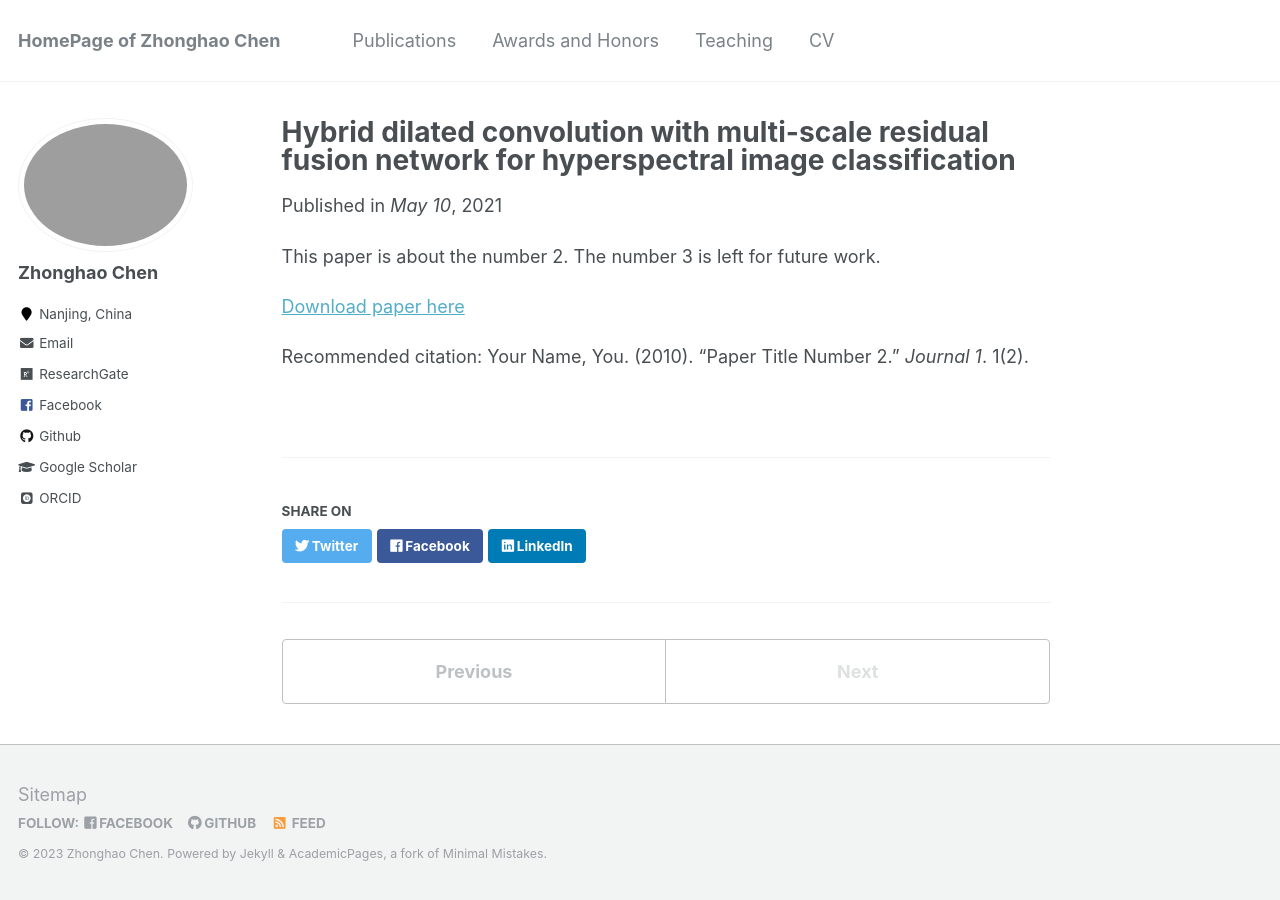
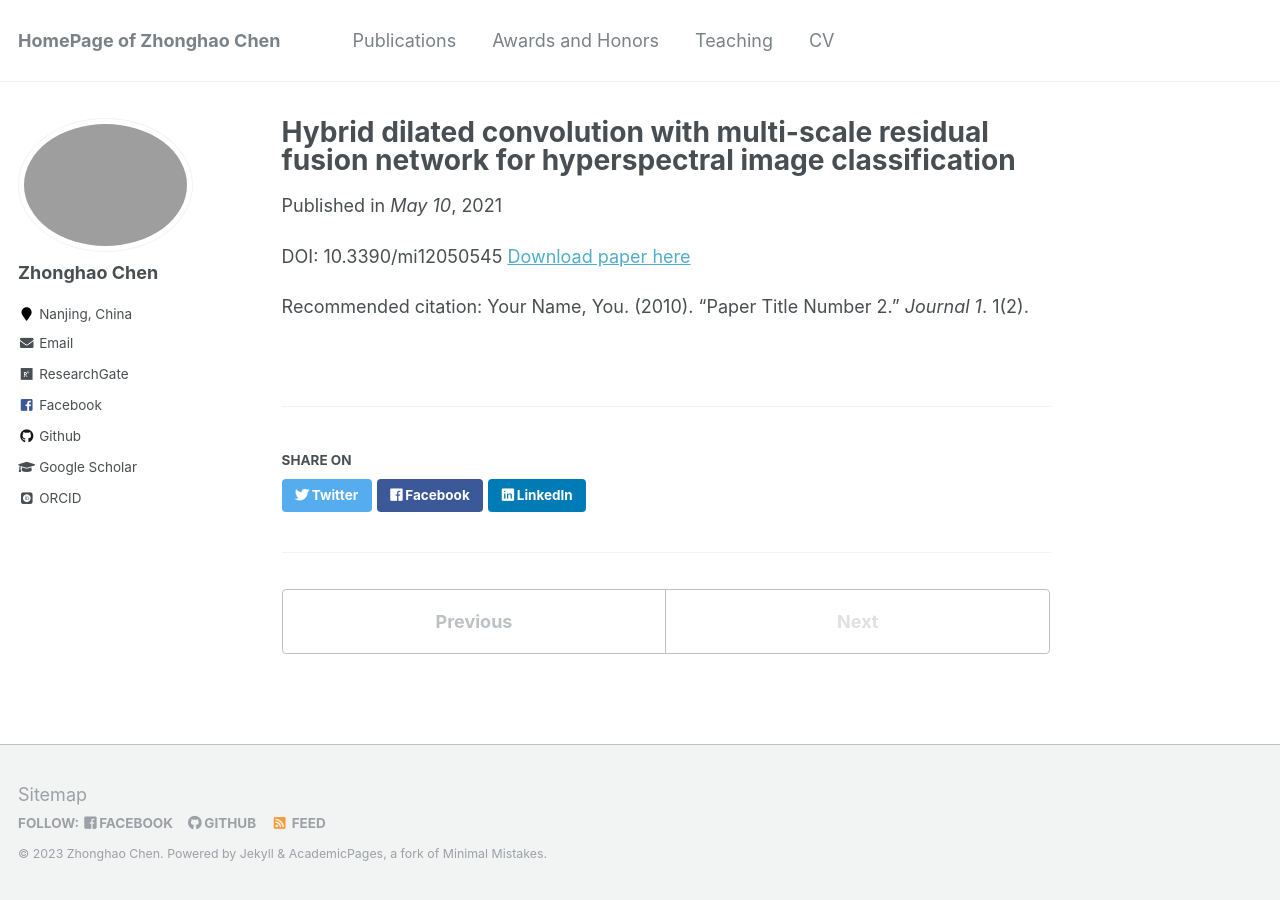
Before and after one commit to zhonghaochen/zhonghaochen.github.io, a Jekyll site: the page built from _publications/2010-10-01-paper-title-number-2.md, in a window 1280 px wide. Built offline with Jekyll 4.4.1, drawn with Linux system fonts in a browser that asks for light colours; some web fonts are replaced.

Commit message:
Update 2010-10-01-paper-title-number-2.md

```diff
--- a/_publications/2010-10-01-paper-title-number-2.md
+++ b/_publications/2010-10-01-paper-title-number-2.md
@@ -5,8 +5,7 @@ date: 2021-05-10
 venue: 'May 10'
 DOI: 10.3390/mi12050545
 ---
-This paper is about the number 2. The number 3 is left for future work.
-
+DOI: 10.3390/mi12050545
 [Download paper here](http://academicpages.github.io/files/paper2.pdf)
 
 Recommended citation: Your Name, You. (2010). "Paper Title Number 2." <i>Journal 1</i>. 1(2).
```
